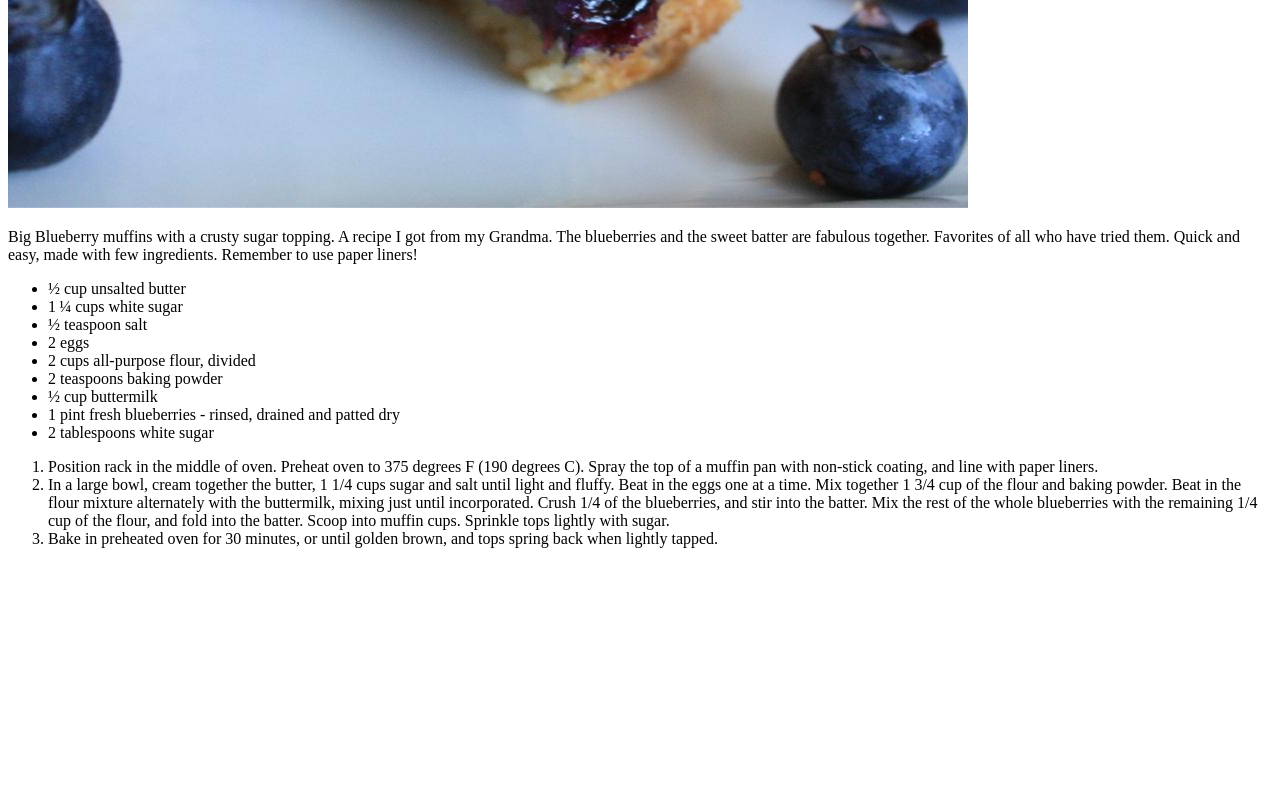
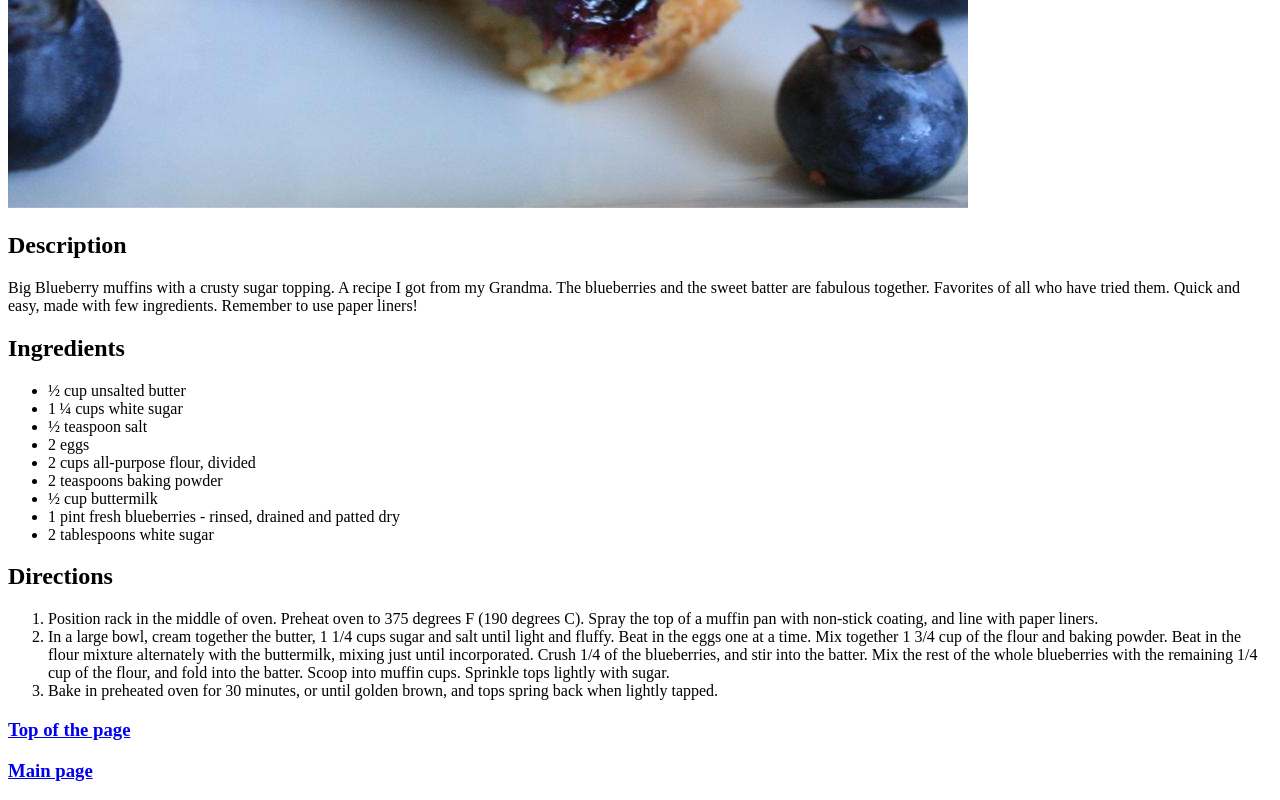
Before and after one commit to tarockan/odin_recipes, a plain HTML site: page recipes/blueberry-muffins.html in a window 1280 px wide. Shown: the part 832-1632 px from the top of the page. Before the commit the page ends 1396 px from the top, so only its background shows below. Drawn offline with Linux system fonts and the light colour scheme.

Commit message:
Improve view and navigation

```diff
--- a/recipes/blueberry-muffins.html
+++ b/recipes/blueberry-muffins.html
@@ -9,8 +9,10 @@
 
         <img src="../img/blueberry-muffin.jpeg" alt="blueberry-muffin">
 
+        <h2>Description</h2>
         <p>Big Blueberry muffins with a crusty sugar topping. A recipe I got from my Grandma. The blueberries and the sweet batter are fabulous together. Favorites of all who have tried them. Quick and easy, made with few ingredients. Remember to use paper liners!</p>
 
+        <h2>Ingredients</h2>
         <ul>
             <li>½ cup unsalted butter</li>
             <li>1 ¼ cups white sugar</li>
@@ -23,10 +25,14 @@
             <li>2 tablespoons white sugar</li>
         </ul>
 
+        <h2>Directions</h2>
         <ol>
             <li>Position rack in the middle of oven. Preheat oven to 375 degrees F (190 degrees C). Spray the top of a muffin pan with non-stick coating, and line with paper liners.</li>
             <li>In a large bowl, cream together the butter, 1 1/4 cups sugar and salt until light and fluffy. Beat in the eggs one at a time. Mix together 1 3/4 cup of the flour and baking powder. Beat in the flour mixture alternately with the buttermilk, mixing just until incorporated. Crush 1/4 of the blueberries, and stir into the batter. Mix the rest of the whole blueberries with the remaining 1/4 cup of the flour, and fold into the batter. Scoop into muffin cups. Sprinkle tops lightly with sugar.</li>
             <li>Bake in preheated oven for 30 minutes, or until golden brown, and tops spring back when lightly tapped.</li>
         </ol>
+
+        <h3><a href="blueberry-muffins.html">Top of the page</a></h3>
+        <h3><a href="../index.html">Main page</a></h3>
     </body>
 </html>
```
Also changed, not shown: index.html (+1 -0 lines), recipes/chiken-salad.html (+6 -0 lines), recipes/lasagna.html (+6 -0 lines).
